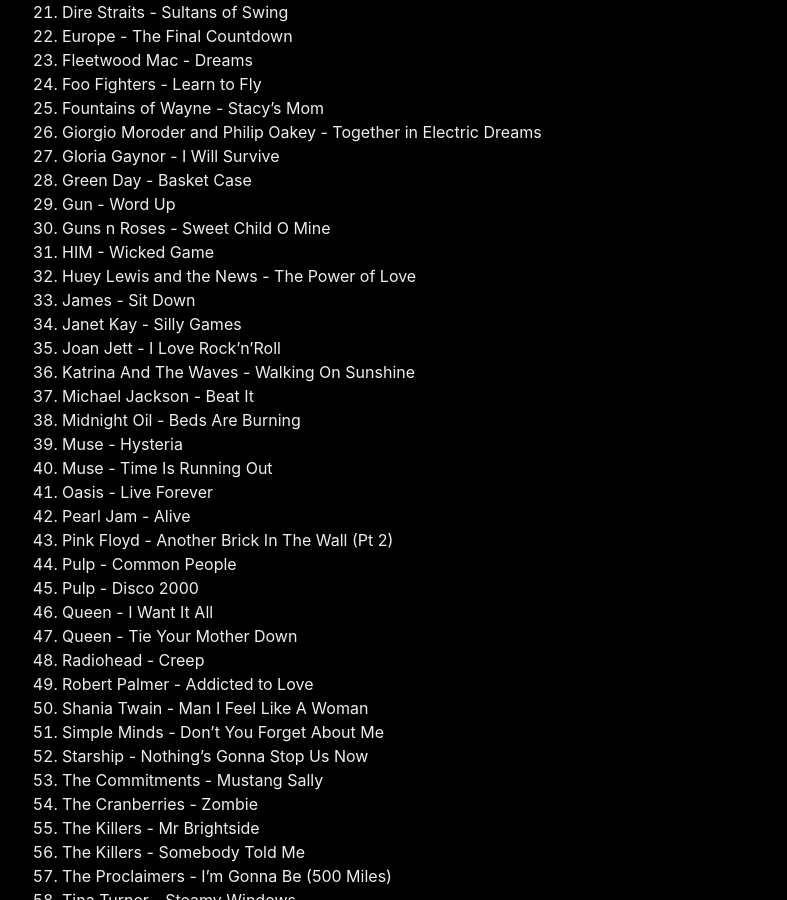
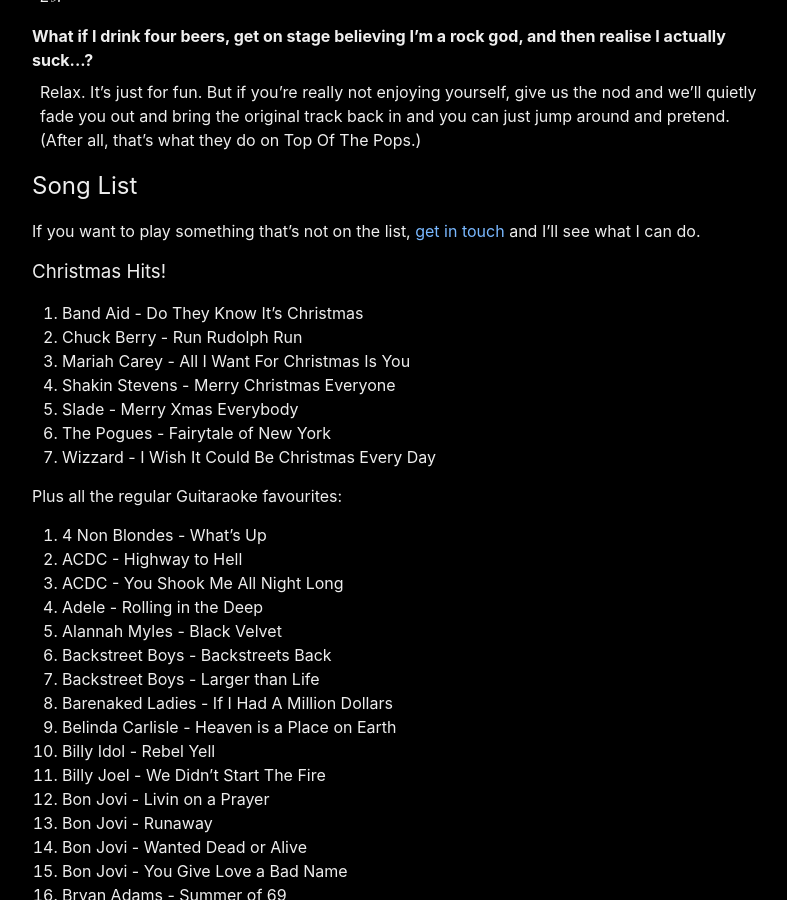
Before and after one commit to dylanbeattie/guitaraoke.live, a Jekyll site: the page built from index.md, in a window 1280 px wide and 900 px high, scrolled down 2599 px. Shown: the whole window, without its empty margins (238-1025 px from the left). Built offline with Jekyll 4.4.1, drawn with Linux system fonts in a browser that asks for light colours; comment, search, counter and statistics services are not loaded.

Commit message:
Christmas Special!

```diff
--- a/index.md
+++ b/index.md
@@ -22,6 +22,7 @@
     <p>44a Sydenham Road, London, SE26 5QF</p>
 </section>
 <hr />
+<img src="/assets/img/guitaraoke-december-social-media-image1200.png" alt="Christmas Special!" />
 
 <p><strong>Guitaraoke is karaoke with real guitars.</strong> Singers sing along with live guitar players – and for guitar and bass players, we can mute the lead, rhythm, and bass guitar parts from any of the songs on the list so you can play them live.</p>
 
@@ -60,6 +61,18 @@
 
 If you want to play something that’s not on the list, [get in touch](#get-in-touch) and I’ll see what I can do.
 
+### Christmas Hits!
+
+1. Band Aid - Do They Know It's Christmas
+1. Chuck Berry - Run Rudolph Run
+1. Mariah Carey - All I Want For Christmas Is You
+1. Shakin Stevens - Merry Christmas Everyone
+1. Slade - Merry Xmas Everybody
+1. The Pogues - Fairytale of New York
+1. Wizzard - I Wish It Could Be Christmas Every Day
+
+Plus all the regular Guitaraoke favourites:
+
 {% include song-list.md %}
 
 All the songs are also on a [Spotify playlist](https://open.spotify.com/playlist/0qIr80VVG38TWuQzs1Api6?si=b6b8a77fdfcf4ebe) so you can sing and jam along and get in the mood.
```
Also changed, not shown: assets/img/guitaraoke-december-social-media-image1200.png (added).
